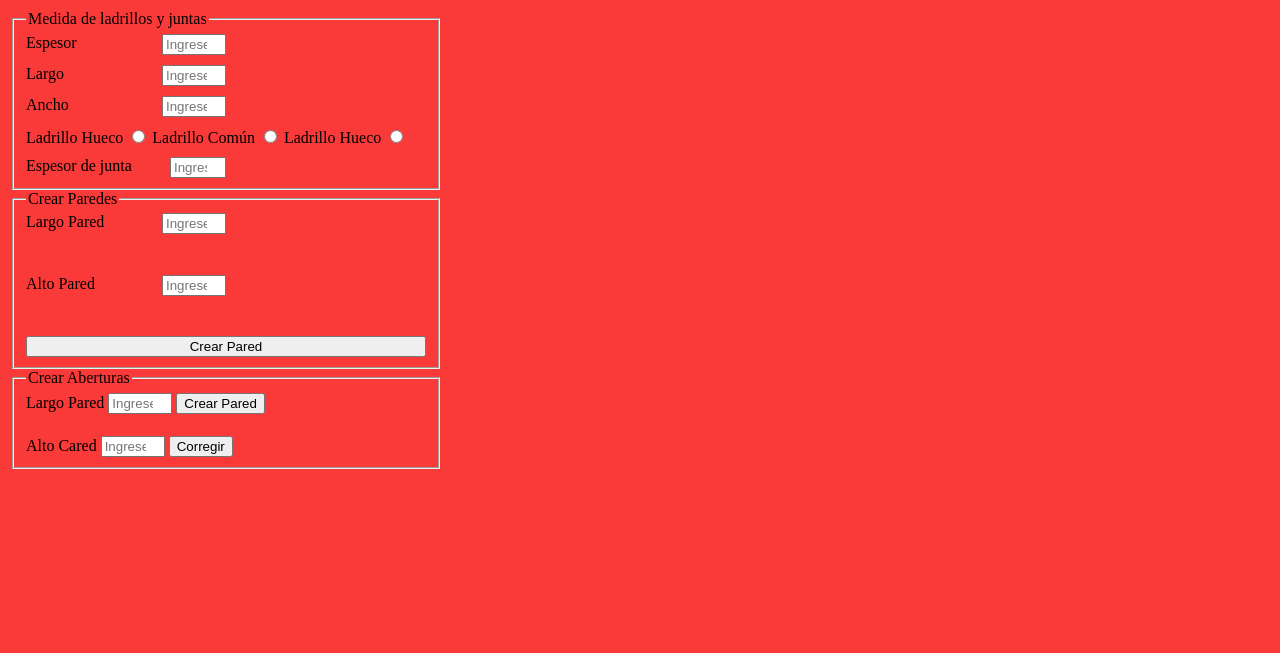
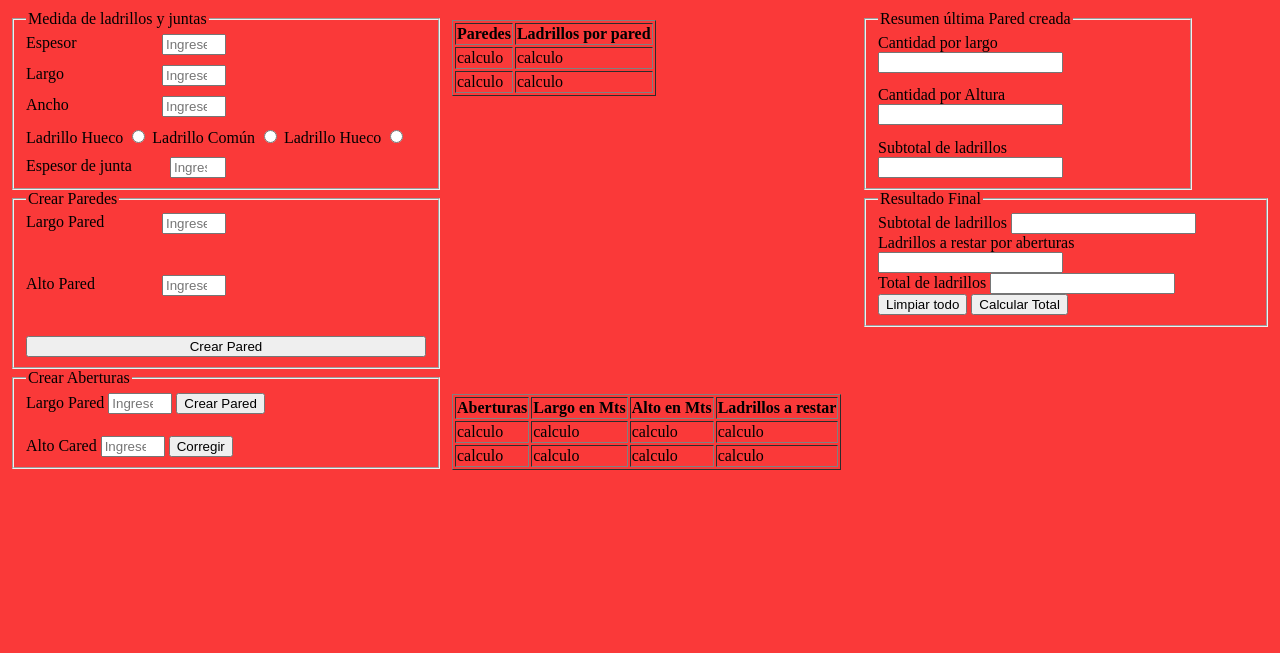
Before and after one commit to btocarmona2021/CalculoMateriales, a plain HTML site: page index.html in a window 1280 px wide. Drawn offline with Linux system fonts and the light colour scheme.

Commit message:
Primer Commit

```diff
--- a/estilo.css
+++ b/estilo.css
@@ -9,6 +9,9 @@ body {
     height: 100vh;
     background-color: #fa3939;
     padding: 10px;
+    display: grid;
+    grid-template-rows: 80% 20%;
+    grid-template-columns: repeat(3, 1fr);
 }
 
 .ladrillos {
@@ -35,3 +38,18 @@ body {
     flex-direction: column;
     justify-content: space-between;
 }
+.resumen{
+    width: 300px;
+    height: 160px;
+    display: flex;
+    flex-direction: column;
+    justify-content: space-between;
+}
+.columna2{
+    width: 400px;
+    height: 450px;
+    padding: 10px;
+    display: flex;
+    flex-direction: column;
+    justify-content: space-between;
+}
--- a/index.html
+++ b/index.html
@@ -8,6 +8,7 @@
 </head>
 <body>
 <div class="contenedor">
+    <div class="columna1">
         <fieldset class="ladrillos">
             <legend>Medida de ladrillos y juntas</legend>
 
@@ -48,37 +49,122 @@
             <legend>Crear Paredes</legend>
 
             <div>
-            <label for="largo">Largo Pared</label>
+                <label for="largoPared">Largo Pared</label>
                 <input type="number" name="espesor" id="largoPared" placeholder="Ingrese largo en cm" min="0" max="100">
             </div>
 
             <div>
-            <label for="ancho">Alto Pared</label>
-            <input type="number" name="espesor" id="altoPAred" placeholder="Ingrese ancho en cm" min="0" max="100">
+                <label for="altoPared">Alto Pared</label>
+                <input type="number" name="espesor" id="altoPared" placeholder="Ingrese ancho en cm" min="0" max="100">
             </div>
             <button value="Crear Pared">Crear Pared</button>
 
 
         </fieldset>
-
         <fieldset class="aberturas">
             <legend>Crear Aberturas</legend>
 
             <div>
-            <label for="largo">Largo Pared</label>
+                <label for="largoAbertura">Largo Pared</label>
                 <input type="number" name="espesor" id="largoAbertura" placeholder="Ingrese largo en cm" min="0" max="100">
                 <button value="Crear Abertura">Crear Pared</button>
             </div>
 
             <div>
-            <label for="ancho">Alto Cared</label>
+                <label for="altoAbertura">Alto Cared</label>
                 <input type="number" name="espesor" id="altoAbertura" placeholder="Ingrese ancho en cm" min="0" max="100">
                 <button value="Corregir">Corregir</button>
             </div>
 
 
         </fieldset>
+    </div>
+    <div class="columna2">
+        <div class="tabla1">
+            <table border="1px">
+                <tr>
+                    <th>Paredes</th>
+                    <th>Ladrillos por pared</th>
+                </tr>
+                <tr>
+                    <td>calculo</td>
+                    <td>calculo</td>
+                </tr>
+                <tr>
+                    <td>calculo</td>
+                    <td>calculo</td>
+                </tr>
+            </table>
+        </div>
+        <div class="tabla2">
+            <table border="1px">
+                <tr>
+                    <th>Aberturas</th>
+                    <th>Largo en Mts</th>
+                    <th>Alto en Mts</th>
+                    <th>Ladrillos a restar</th>
+                </tr>
+                <tr>
+                    <td>calculo</td>
+                    <td>calculo</td>
+                    <td>calculo</td>
+                    <td>calculo</td>
+                </tr>
+                <tr>
+                    <td>calculo</td>
+                    <td>calculo</td>
+                    <td>calculo</td>
+                    <td>calculo</td>
+                </tr>
+            </table>
+        </div>
+    </div>
+    <div class="columna3">
+        <fieldset class="resumen">
+            <legend>Resumen última Pared creada</legend>
 
+            <div>
+                <label for="cantXlargo">Cantidad por largo</label>
+                <input type="number" name="cantXlargo" id="cantXlargo" readonly>
+            </div>
+
+            <div>
+                <label for="cantXAltura">Cantidad por Altura</label>
+                <input type="number" name="cantXAltura" id="cantXAltura" readonly>
+            </div>
+
+            <div>
+                <label for="subTotal">Subtotal de ladrillos</label>
+                <input type="number" name="subTotal" id="subTotal" readonly>
+            </div>
+
+
+        </fieldset>
+        <fieldset class="resultado">
+            <legend>Resultado Final</legend>
+
+            <div>
+                <label for="subtotalLadrillos">Subtotal de ladrillos</label>
+                <input type="number" name="subtotalLadrillos" id="subtotalLadrillos" readonly>
+            </div>
+
+            <div>
+                <label for="restarXAltura">Ladrillos a restar por aberturas</label>
+                <input type="number" name="restarXAltura" id="restarXAltura" readonly>
+            </div>
+
+            <div>
+                <label for="Total">Total de ladrillos</label>
+                <input type="number" name="Total" id="Total" readonly>
+            </div>
+            <input type="button" value="Limpiar todo">
+            <input type="button" value="Calcular Total">
+        </fieldset>
+    </div>
+
+    <div class="footer">
+
+    </div>
 </div>
 </body>
 </html>
```
Lines whose indentation alone changed are shown as unchanged.
